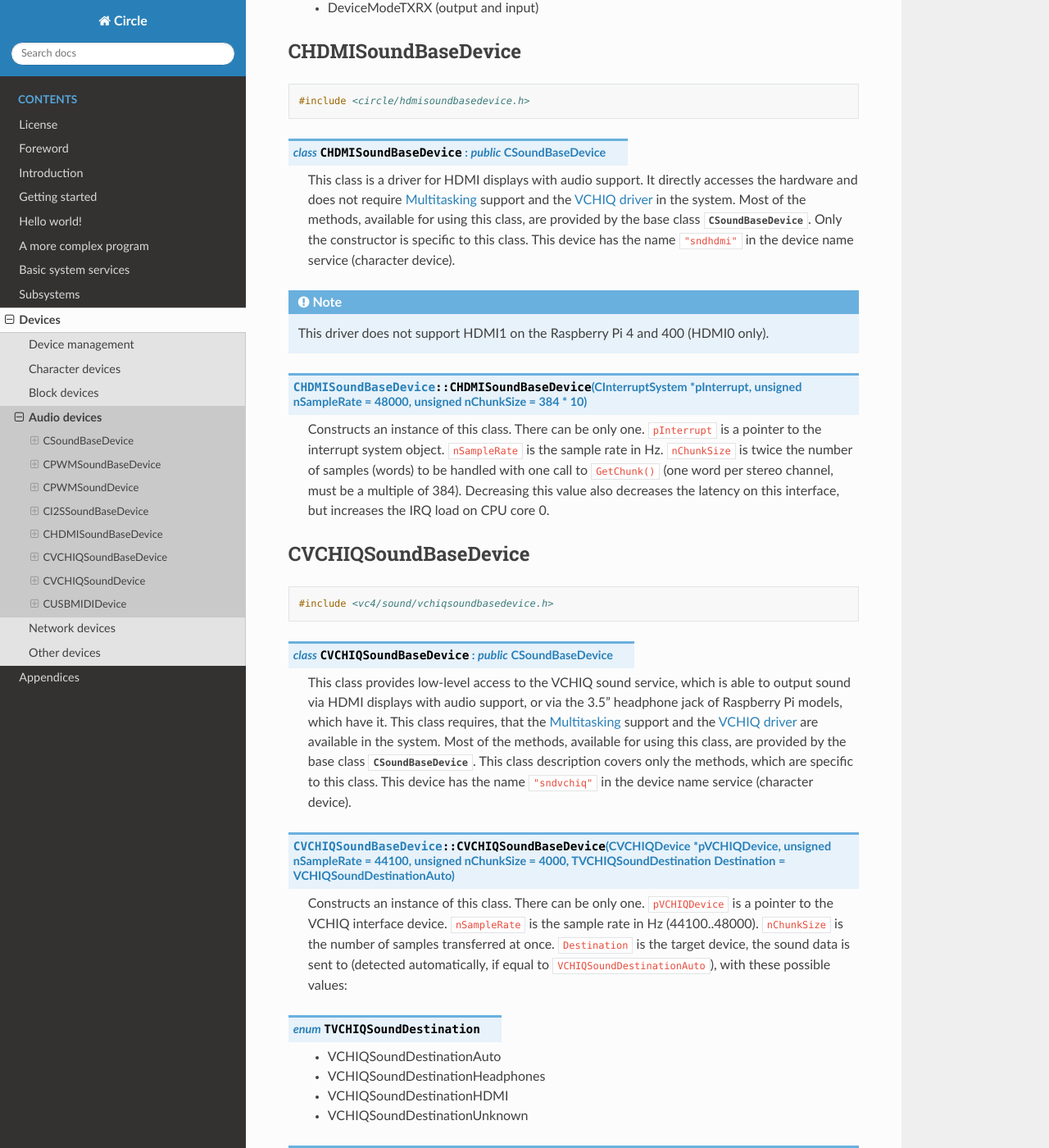
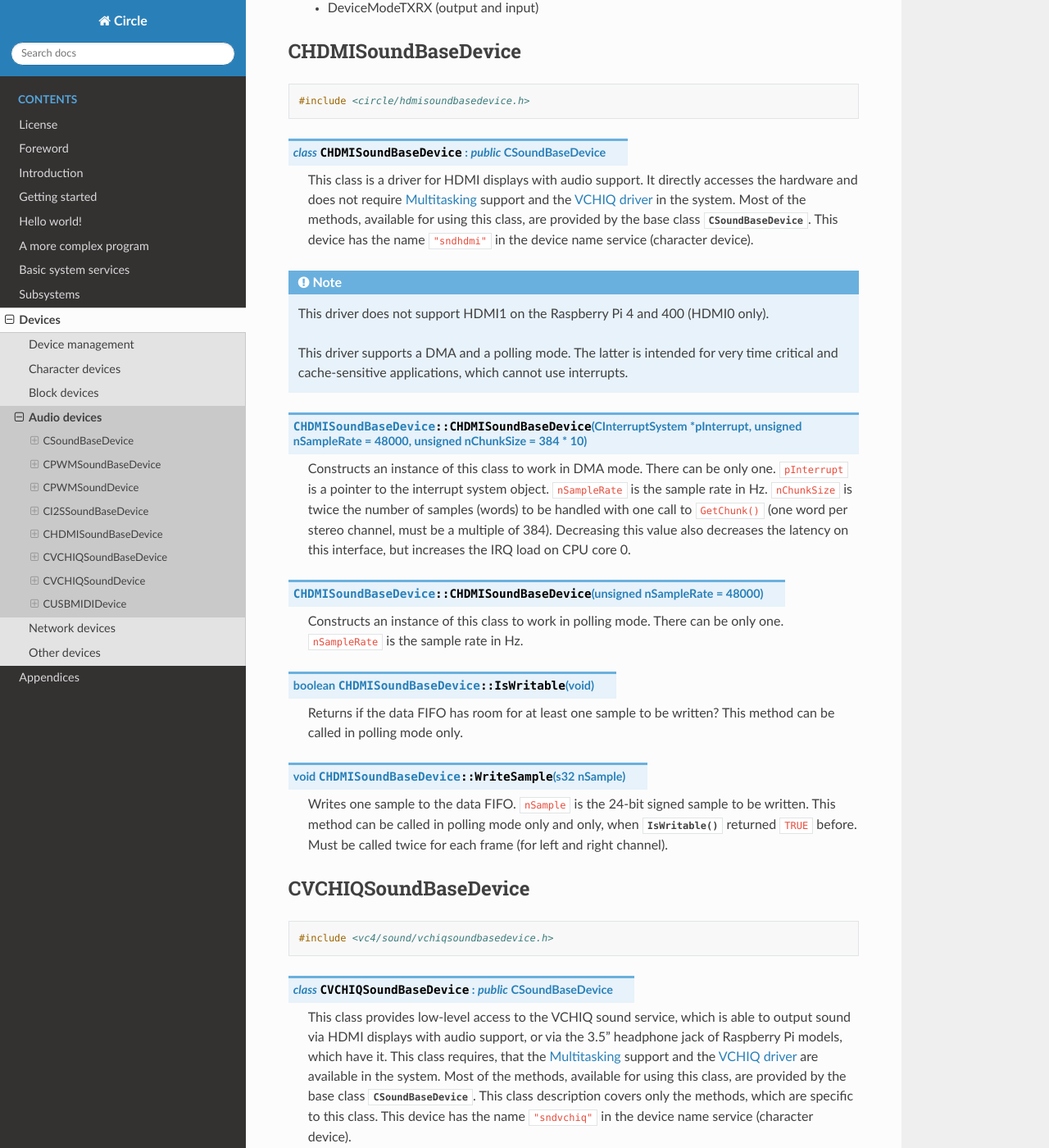
Before and after one commit to rsta2/circle-docs, a Sphinx documentation site: the page built from docs/devices/audio-devices.rst, in a window 1280 px wide and 1400 px high, scrolled down 7959 px. Shown: the whole window at 82% size. Built offline with Sphinx 7.4.7 and the Read the Docs theme 2.0.0, drawn with Linux system fonts in a browser that asks for light colours.

Commit message:
devices/audio-devices: Add polling mode for CHDMISoundBaseDevice

```diff
--- a/docs/devices/audio-devices.rst
+++ b/docs/devices/audio-devices.rst
@@ -274,15 +274,29 @@
 
 .. cpp:class:: CHDMISoundBaseDevice : public CSoundBaseDevice
 
-	This class is a driver for HDMI displays with audio support. It directly accesses the hardware and does not require :ref:`Multitasking` support and the :ref:`VCHIQ driver` in the system. Most of the methods, available for using this class, are provided by the base class :cpp:class:`CSoundBaseDevice`. Only the constructor is specific to this class. This device has the name ``"sndhdmi"`` in the device name service (character device).
+	This class is a driver for HDMI displays with audio support. It directly accesses the hardware and does not require :ref:`Multitasking` support and the :ref:`VCHIQ driver` in the system. Most of the methods, available for using this class, are provided by the base class :cpp:class:`CSoundBaseDevice`. This device has the name ``"sndhdmi"`` in the device name service (character device).
 
 .. note::
 
 	This driver does not support HDMI1 on the Raspberry Pi 4 and 400 (HDMI0 only).
 
+	This driver supports a DMA and a polling mode. The latter is intended for very time critical and cache-sensitive applications, which cannot use interrupts.
+
 .. cpp:function:: CHDMISoundBaseDevice::CHDMISoundBaseDevice (CInterruptSystem *pInterrupt, unsigned nSampleRate = 48000, unsigned nChunkSize = 384 * 10)
 
-	Constructs an instance of this class. There can be only one. ``pInterrupt`` is  a pointer to the interrupt system object. ``nSampleRate`` is the sample rate in Hz. ``nChunkSize`` is twice the number of samples (words) to be handled with one call to ``GetChunk()`` (one word per stereo channel, must be a multiple of 384). Decreasing this value also decreases the latency on this interface, but increases the IRQ load on CPU core 0.
+	Constructs an instance of this class to work in DMA mode. There can be only one. ``pInterrupt`` is  a pointer to the interrupt system object. ``nSampleRate`` is the sample rate in Hz. ``nChunkSize`` is twice the number of samples (words) to be handled with one call to ``GetChunk()`` (one word per stereo channel, must be a multiple of 384). Decreasing this value also decreases the latency on this interface, but increases the IRQ load on CPU core 0.
+
+.. cpp:function:: CHDMISoundBaseDevice::CHDMISoundBaseDevice (unsigned nSampleRate = 48000)
+
+	Constructs an instance of this class to work in polling mode.  There can be only one. ``nSampleRate`` is the sample rate in Hz.
+
+.. cpp:function:: boolean CHDMISoundBaseDevice::IsWritable (void)
+
+	Returns if the data FIFO has room for at least one sample to be written? This method can be called in polling mode only.
+
+.. cpp:function:: void CHDMISoundBaseDevice::WriteSample (s32 nSample)
+
+	Writes one sample to the data FIFO. ``nSample`` is the 24-bit signed sample to be written. This method can be called in polling mode only and only, when :cpp:func:`IsWritable()` returned ``TRUE`` before. Must be called twice for each frame (for left and right channel).
 
 CVCHIQSoundBaseDevice
 ^^^^^^^^^^^^^^^^^^^^^
```
